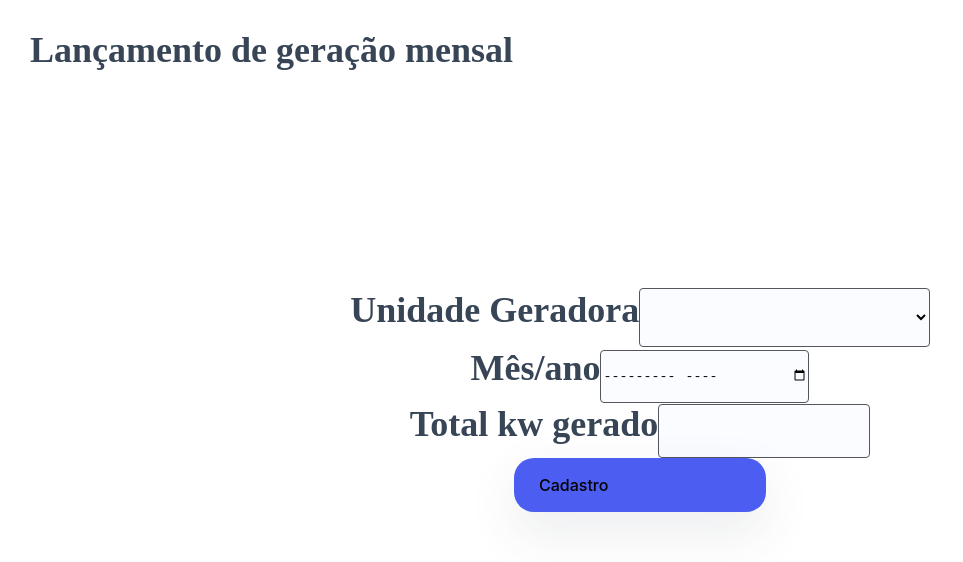
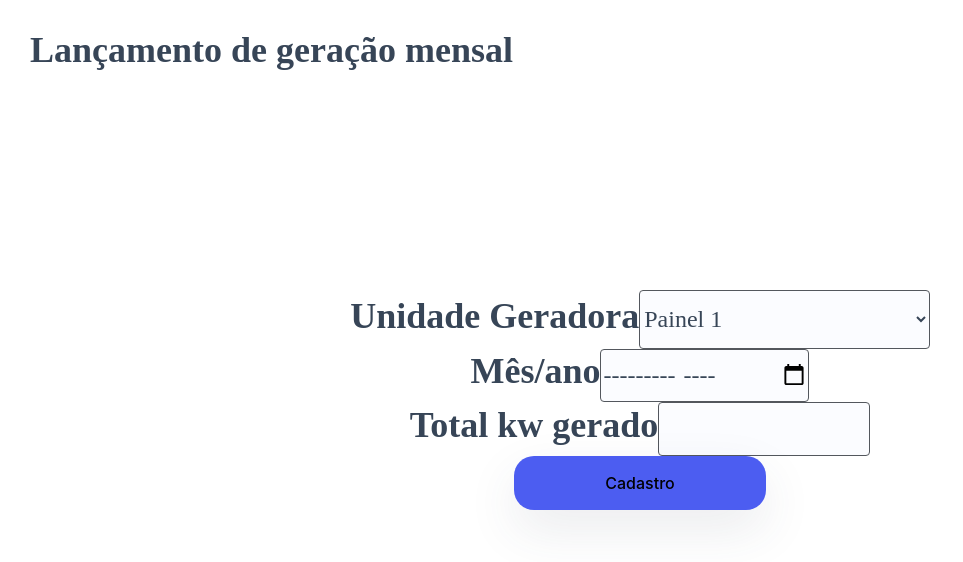
Before and after one commit to FullStack-Itaguacu/react-solarenergy, a React (Vite) app: page /lancamento-mensal in a window 1280 px wide. Shown: the top 562 px of the page, without its empty margins (0-963 px from the left). Built offline with nearby package versions, Linux system fonts and the light colour scheme; data requests are answered from the project's data file.

Commit message:
adicionado endpoint get e post e funçao submit

```diff
--- a/src/components/Lancamento-mensal/Lancamento-mensal.module.css
+++ b/src/components/Lancamento-mensal/Lancamento-mensal.module.css
@@ -33,6 +33,9 @@ label{
 }
 
 select{
+    color: #374557;
+    font-family: Poppins;
+    font-size: 24px;
     width: 290.575px;
     height: 59px;
     flex-shrink: 0;
@@ -42,6 +45,9 @@ select{
 }
 
 input{
+    color: #374557;
+    font-family: Poppins;
+    font-size: 24px;
     width: 206px;
     height: 50.874px;
     flex-shrink: 0;
@@ -52,6 +58,7 @@ input{
 
 button{
     display: flex;
+    justify-content: center;
     width: 252px;
     padding: 16px 24px;
     align-items: center;
--- a/src/components/Lancamento-mensal/LancamentoMensal.jsx
+++ b/src/components/Lancamento-mensal/LancamentoMensal.jsx
@@ -1,12 +1,41 @@
-import { useState } from 'react';
-import './Lancamento-mensal.module.css'
+import { useState, useEffect } from "react";
+import axios from "axios";
+import "./Lancamento-mensal.module.css";
 
 export const LancamentoGeracaoMensal = () => {
+  const [unidades, setUnidades] = useState([]);
+  const [unidadeGeradora, setUnidadeGeradora] = useState("");
+  const [data, setData] = useState("");
+  const [total, setTotal] = useState("");
+  const lancamento = {
+    id_unidade: unidadeGeradora,
+    data: data,
+    total: total,
+  };
 
-  const [unidadeGeradora, setUnidadeGeradora] = useState('');
-  const [mesAno, setMesAno] = useState('');
-  const [totalGerado, setTotalGerado] = useState('');
-  const lancamento = {unidadeGeradora: unidadeGeradora,mesAno: mesAno,totalGerado: totalGerado};
+  useEffect(() => {
+    axios
+      .get("http://localhost:3000/unidades")
+      .then((response) => {
+        setUnidades(response.data);
+      })
+      .catch((error) => {
+        console.log(error);
+      });
+  }, []);
+
+  const handleSubmit = (event) => {
+    event.preventDefault();
+
+    axios
+      .post("http://localhost:3000/lancamentos", lancamento)
+      .then((response) => {
+        console.log(response);
+      })
+      .catch((error) => {
+        console.log(error);
+      });
+  };
 
   return (
     <div>
@@ -14,29 +43,35 @@ export const LancamentoGeracaoMensal = () => {
         <h1>Lançamento de geração mensal</h1>
       </header>
 
-      <div className='formulario'>
-        <form>
+      <div className="formulario">
+        <form onSubmit={handleSubmit}>
           <div className="unidade">
             <label htmlFor="">Unidade Geradora</label>
-            <select name="" id="">
-              {/* <option value="">Selecione</option> */}
+            <select
+              name=""
+              id=""
+              value={unidadeGeradora}
+              onChange={(e) => setUnidadeGeradora(e.target.value)}
+            >
+              {unidades.map((unidade) => (
+                <option key={unidade.id} value={unidade.id}>
+                  {unidade.apelido}
+                </option>
+              ))}
             </select>
-
           </div>
-          <div className='data'>
+          <div className="data">
             <label htmlFor="">Mês/ano</label>
-            <input type="month" name="" id="" />
+            <input type="month" name="data" />
           </div>
-          <div className='total'>
+          <div className="total">
             <label htmlFor="">Total kw gerado</label>
-            <input type="number" name="" id="" />
+            <input type="number" name="kw" />
           </div>
-          <div className='botao'>
-            <button
-              type="submit"
-              className="btn btn-primary"
-
-            >Cadastro</button>
+          <div className="botao">
+            <button type="submit" className="btn btn-primary">
+              Cadastro
+            </button>
           </div>
         </form>
       </div>
```
